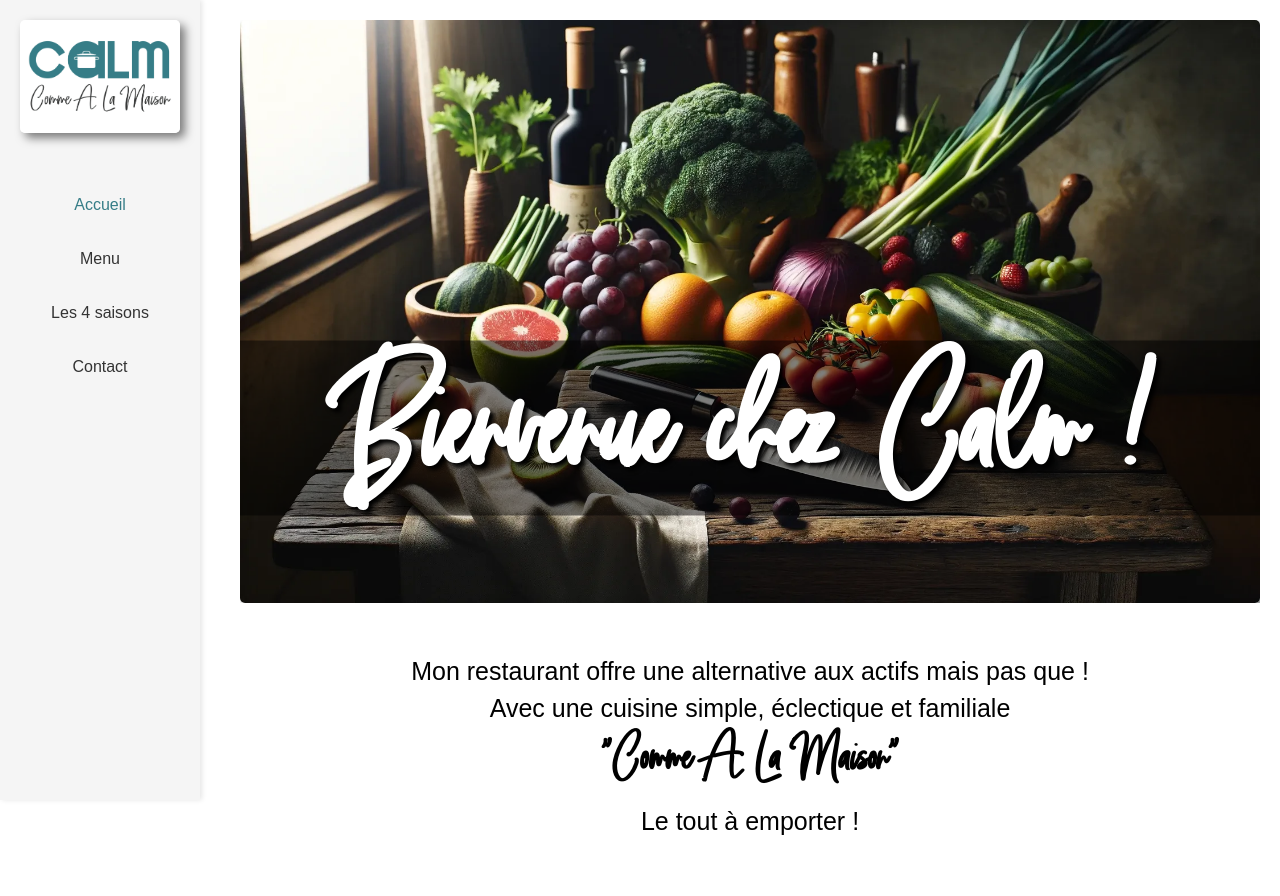
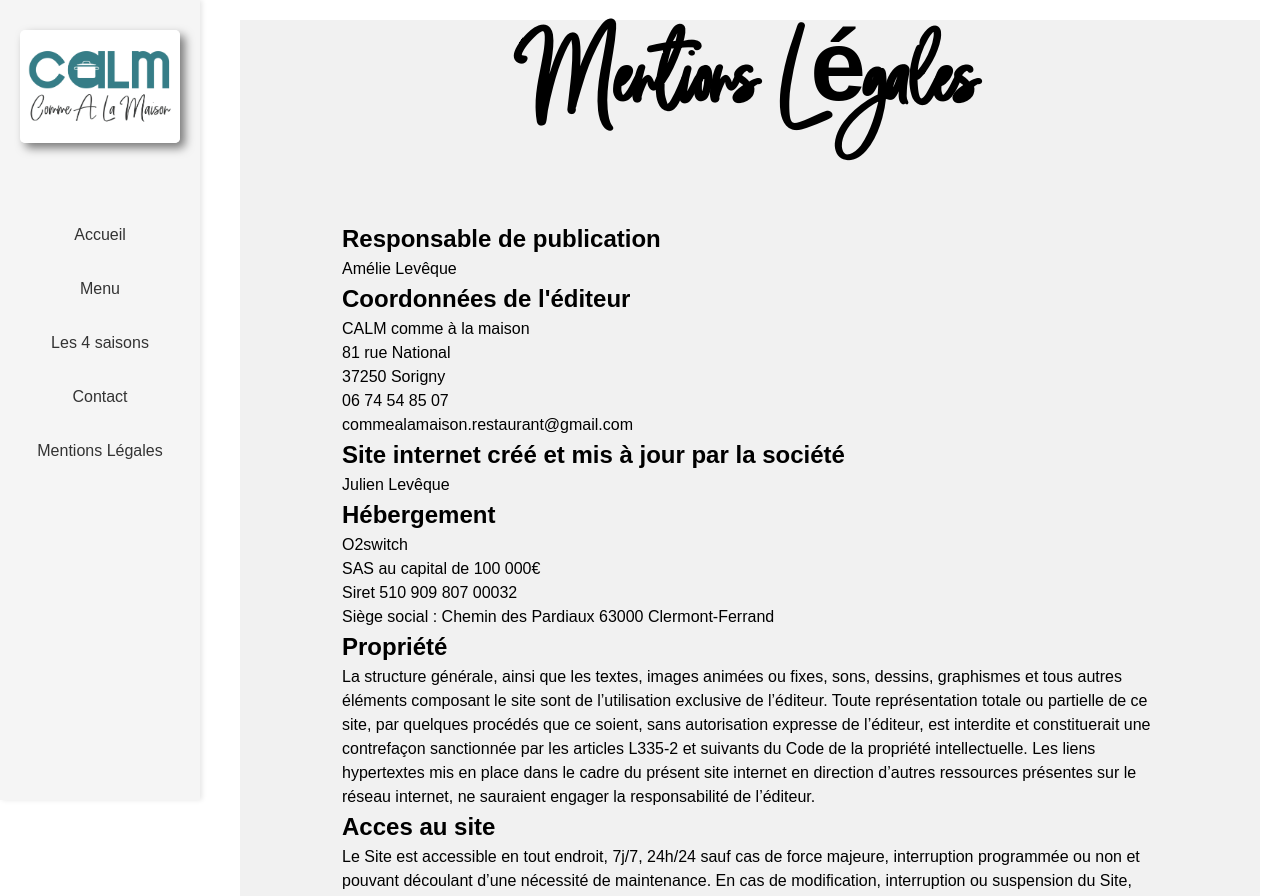
Before and after one commit to Roparhz/calm-react, a React (Vite) app: page /mentions-legales in a window 1280 px wide. Shown: the top 896 px of the page. Built offline with nearby package versions, Linux system fonts and the light colour scheme.

Commit message:
ajout mentions legales

```diff
--- a/src/App.jsx
+++ b/src/App.jsx
@@ -1,4 +1,5 @@
 import React, { useState, useEffect } from "react";
+import { BrowserRouter as Router, Routes, Route, Link } from "react-router-dom";
 import SideNav from "./components/SideNav/SideNav"
 import Header from "./components/Header/Header";
 import Hero from "./components/Hero/Hero";
@@ -6,6 +7,7 @@ import Menu from "./components/Menu/Menu";
 import ImgSeason from "./components/Img-season/ImgSeason";
 import Footer from "./components/Footer/Footer";
 import Loader from "./components/Loader/Loader";
+import LegalMentions from "./components/LegalMentions/LegalMentions";
 import "./App.css";
 import "./css/helpers.css";
 import "./css/reset.css";
@@ -25,9 +27,15 @@ function App() {
   }
 
   return (
+    <Router>
       <div className="App">
         <SideNav />
         <div className="content">
+          <Routes>
+            <Route
+              path="/"
+              element={
+                <>
                   <div id="accueil" className="section">
                     <Header />
                     <Hero />
@@ -41,8 +49,14 @@ function App() {
                   <div id="contact">
                     <Footer />
                   </div>
+                </>
+              }
+            />
+            <Route path="/mentions-legales" element={<LegalMentions />} />
+          </Routes>
         </div>
       </div>
+    </Router>
   );
 }
 
--- /dev/null
+++ b/src/components/LegalMentions/LegalMentions.css
@@ -0,0 +1,54 @@
+h1, h2, .btn-mention{
+    font-family: cursive, sans-serif;
+}
+
+h1{
+    display: flex;
+    justify-content: center;
+}
+
+h2{
+    margin-bottom: 1rem;
+}
+
+.container{
+    margin: 5% 10%;
+}
+
+p{
+    margin-bottom: 2rem;
+}
+
+.legal-mentions{
+    background-color: #f1f1f1;
+}
+
+.btn-mention{
+    margin-top: 3rem;
+    margin-bottom: 3rem;
+    transition: color 0.2s ease;
+}
+
+.btn-mention:hover,
+.btn-mention:focus{
+    color: #367d87;
+}
+
+@media (max-width: 768px) {
+    .container {
+        margin: 5% 5%;
+    }
+    h1 {
+        font-size: 1.5rem;
+    }
+    h2 {
+        font-size: 1.2rem;
+    }
+    p {
+        font-size: 0.9rem;
+    }
+    .btn-mention {
+        padding: 0.5rem 1rem;
+        font-size: 1.5rem;
+    }
+}
--- /dev/null
+++ b/src/components/LegalMentions/LegalMentions.jsx
@@ -0,0 +1,64 @@
+import React from "react";
+import { useNavigate } from "react-router-dom";
+import "./LegalMentions.css";
+
+function LegalMentions() {
+  let navigate = useNavigate();
+
+  return (
+    <div className="legal-mentions">
+      <h1>Mentions Légales</h1>
+      <div className="container">
+        <h2>Responsable de publication</h2>
+        <p>Amélie Levêque</p>
+
+        <h2>Coordonnées de l'éditeur</h2>
+        <p>CALM comme à la maison <br />
+        81 rue National <br />
+        37250 Sorigny <br />
+        06 74 54 85 07 <br />
+        commealamaison.restaurant@gmail.com</p>
+
+        <h2>Site internet créé et mis à jour par la société</h2>
+        <p>Julien Levêque</p>
+
+        <h2>Hébergement</h2>
+        <p>O2switch <br />
+        SAS au capital de 100 000€ <br />
+        Siret 510 909 807 00032 <br />
+        Siège social : Chemin des Pardiaux 63000 Clermont-Ferrand</p>
+
+        <h2>Propriété</h2>
+        <p>
+          La structure générale, ainsi que les textes, images animées ou fixes,
+          sons, dessins, graphismes et tous autres éléments composant le site
+          sont de l’utilisation exclusive de l’éditeur. Toute représentation
+          totale ou partielle de ce site, par quelques procédés que ce soient,
+          sans autorisation expresse de l’éditeur, est interdite et
+          constituerait une contrefaçon sanctionnée par les articles L335-2 et
+          suivants du Code de la propriété intellectuelle. Les liens hypertextes
+          mis en place dans le cadre du présent site internet en direction
+          d’autres ressources présentes sur le réseau internet, ne sauraient
+          engager la responsabilité de l’éditeur.
+        </p>
+
+        <h2>Acces au site</h2>
+        <p>
+          Le Site est accessible en tout endroit, 7j/7, 24h/24 sauf cas de force
+          majeure, interruption programmée ou non et pouvant découlant d’une
+          nécessité de maintenance. En cas de modification, interruption ou
+          suspension du Site, l'Editeur ne saurait être tenu responsable.
+        </p>
+
+        <h2>Loi applicable</h2>
+        <p>
+          L’usage de ce site web est régi par la loi française à l’exception de
+          toute autre législation.
+        </p>
+        <button onClick={() => navigate(-1)} className="btn-mention">Retour</button>
+      </div>
+    </div>
+  );
+}
+
+export default LegalMentions;
--- a/src/components/SideNav/SideNav.jsx
+++ b/src/components/SideNav/SideNav.jsx
@@ -1,4 +1,5 @@
 import React, { useState, useEffect } from "react";
+import { Link } from "react-router-dom";
 import { FontAwesomeIcon } from "@fortawesome/react-fontawesome";
 import { faBars, faTimes } from "@fortawesome/free-solid-svg-icons";
 import "./SideNav.css"
@@ -33,20 +34,54 @@ function SideNav() {
   };
 
   return (
-     <>
-      <button className={`menu-btn ${isNavOpen ? "open" : ""}`} onClick={toggleNav}>
-        {isNavOpen
-          ? <FontAwesomeIcon icon={faTimes} />
-          : <FontAwesomeIcon icon={faBars} />
-        }
-
+    <>
+      <button
+        className={`menu-btn ${isNavOpen ? "open" : ""}`}
+        onClick={toggleNav}
+      >
+        {isNavOpen ? (
+          <FontAwesomeIcon icon={faTimes} />
+        ) : (
+          <FontAwesomeIcon icon={faBars} />
+        )}
       </button>
       <div className={`side-nav ${isNavOpen ? "open" : ""}`}>
-        <img src="img/Logo CALM.webp" alt="Logo du restaurant" className="logo-side-nav" />
-        <a href="#accueil" className={activeSection === 'accueil' ? 'active' : ''} onClick={toggleNav}>Accueil</a>
-        <a href="#menu" className={activeSection === 'menu' ? 'active' : ''} onClick={toggleNav}>Menu</a>
-        <a href="#img-season" className={activeSection === 'img-season' ? 'active' : ''} onClick={toggleNav}>Les 4 saisons</a>
-        <a href="#contact" className={activeSection === 'contact' ? 'active' : ''} onClick={toggleNav}>Contact</a>
+        <Link to="/" onClick={() => setIsNavOpen(false)}>
+          <img
+            src="img/Logo CALM.webp"
+            alt="Logo du restaurant"
+            className="logo-side-nav"
+          />
+        </Link>
+        <a
+          href="#accueil"
+          className={activeSection === "accueil" ? "active" : ""}
+          onClick={toggleNav}
+        >
+          Accueil
+        </a>
+        <a
+          href="#menu"
+          className={activeSection === "menu" ? "active" : ""}
+          onClick={toggleNav}
+        >
+          Menu
+        </a>
+        <a
+          href="#img-season"
+          className={activeSection === "img-season" ? "active" : ""}
+          onClick={toggleNav}
+        >
+          Les 4 saisons
+        </a>
+        <a
+          href="#contact"
+          className={activeSection === "contact" ? "active" : ""}
+          onClick={toggleNav}
+        >
+          Contact
+        </a>
+        <Link to="/mentions-legales">Mentions Légales</Link>
       </div>
     </>
   );
```
Lines whose indentation alone changed are shown as unchanged.
